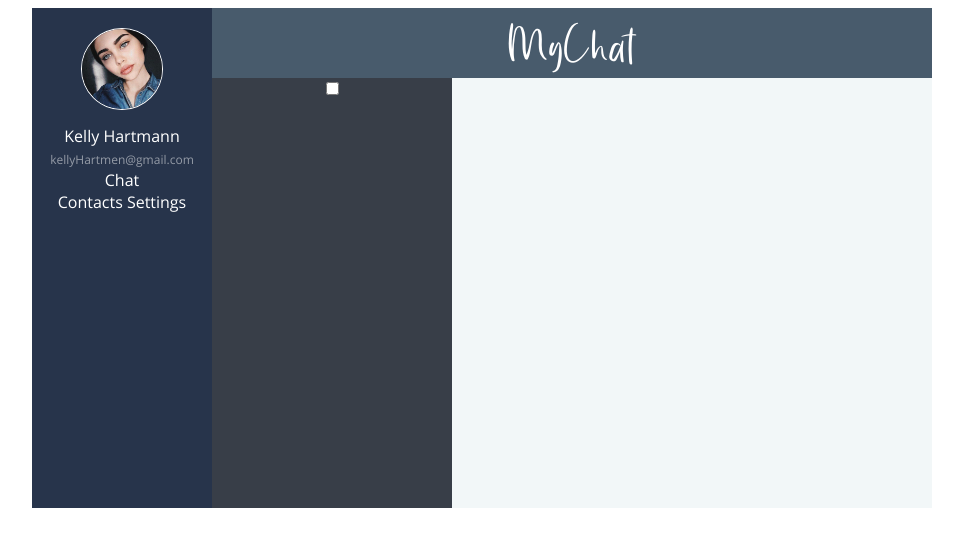
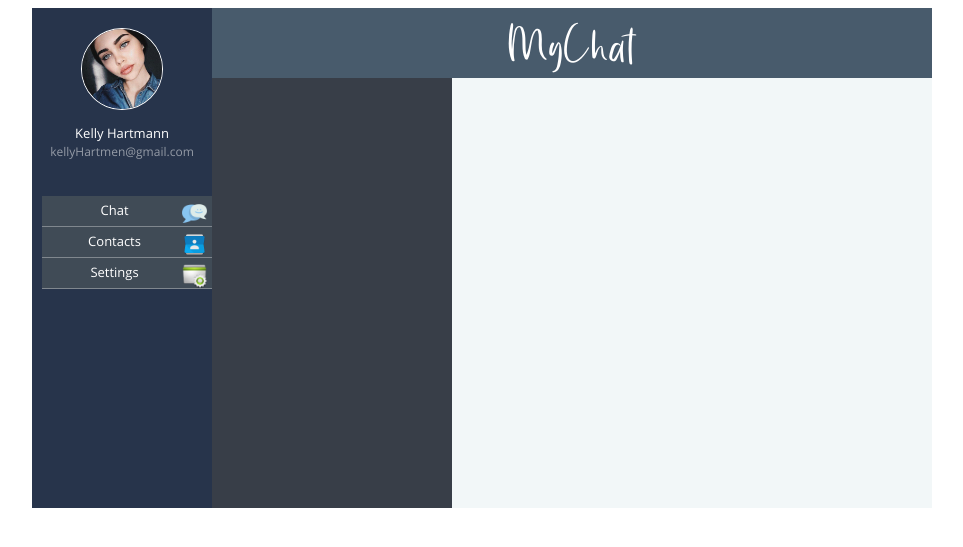
Before and after one commit to ypmk/JavaSpringMVCMySQLShop, a PHP site: page / in a window 1280 px wide. Shown: the top 547 px of the page, without its empty margins (158-1121 px from the left). Run offline with PHP 8.4, Linux system fonts and the light colour scheme.

Commit message:
Добавлены элементы на левую панель

```diff
--- a/index.php
+++ b/index.php
@@ -10,16 +10,18 @@
     <div id="wrapper">
         <div id="left_pannel">
             <div id="user_wrap">
-                <img src="ui/images/user3.jpg">
+                <img id="profile_image"src="ui/images/user3.jpg">
                 <br>
                 Kelly Hartmann
                 <br>
                 <span style="font-size:12px; opacity:0.5">kellyHartmen@gmail.com</span>
-
+                <br>
+                <br>
+                <br>
                 <div>
-                    <label for="box">Chat</label><br>
-                    <label>Contacts</label>
-                    <label>Settings</label>
+                    <label id="label_chat" for="radio_chat">Chat <img src="ui/icons/chat.png"></label>
+                    <label id="label_ccontacts" for="radio_contacts">Contacts <img src="ui/icons/contacts.png"></label>
+                    <label id="label_settings" for="radio_settings">Settings <img src="ui/icons/settings.png"></label>
                 </div>
             </div>
         </div>
@@ -28,9 +30,16 @@
             <div id="container">
 
                 <div id="inner_left_pannel">
-                    <input type="checkbox" id="box" name = ""></input>
+
                 </div>
-                <div id ="inner_right_pannel"></div>
+
+                <input type="radio" id="radio_chat" name = "myradio" style="display:none;"></input>
+                <input type="radio" id="radio_contacts" name = "myradio" style="display:none;"></input>
+                <input type="radio" id="radio_settings" name = "myradio" style="display:none;"></input>
+
+                <div id ="inner_right_pannel">
+
+                </div>
 
             </div>
         </div>
--- a/style.css
+++ b/style.css
@@ -15,6 +15,7 @@
     margin: auto;
     color: white;
     font-family: myFont;
+    font-size: 13px;
 }
 
 #left_pannel{
@@ -24,11 +25,33 @@
     text-align: center;
 }
 
-#left_pannel img{
+#profile_image{
     width: 50%;
     border: solid thin white;
     border-radius: 50%;
     margin: 10px;
+}
+
+#left_pannel label{
+    width: 100%;
+    height: 20px;
+    display: block;
+    background-color: #404b56;
+    border-bottom:solid thin #ffffff55;
+    cursor: pointer;
+    padding: 5px;
+    transition: all 1s ease;
+}
+
+#left_pannel label:hover{
+
+    background-color: #778593;
+
+}
+
+#left_pannel label img{
+    float: right;
+    width: 25px;
 }
 
 #user_wrap{
@@ -68,4 +91,13 @@
     background-color: #f2f7f8;
     flex: 2;
     min-height: 430px;
+    transition: all 2s ease;
 }
+
+#radio_contacts:checked ~ #inner_right_pannel{
+    flex: 0;
+}
+
+#radio_settings:checked ~ #inner_right_pannel{
+    flex: 0;
+}
```
